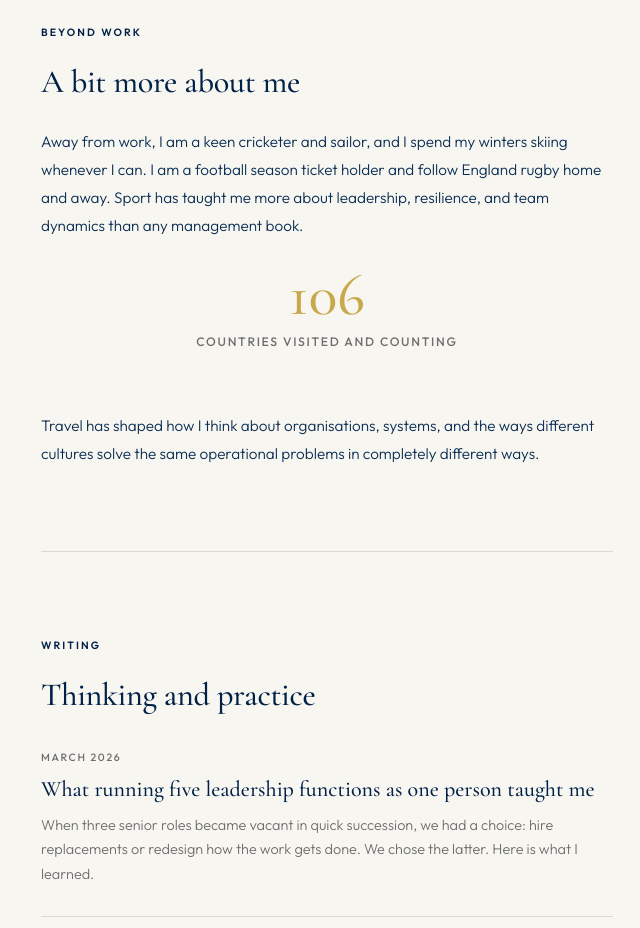
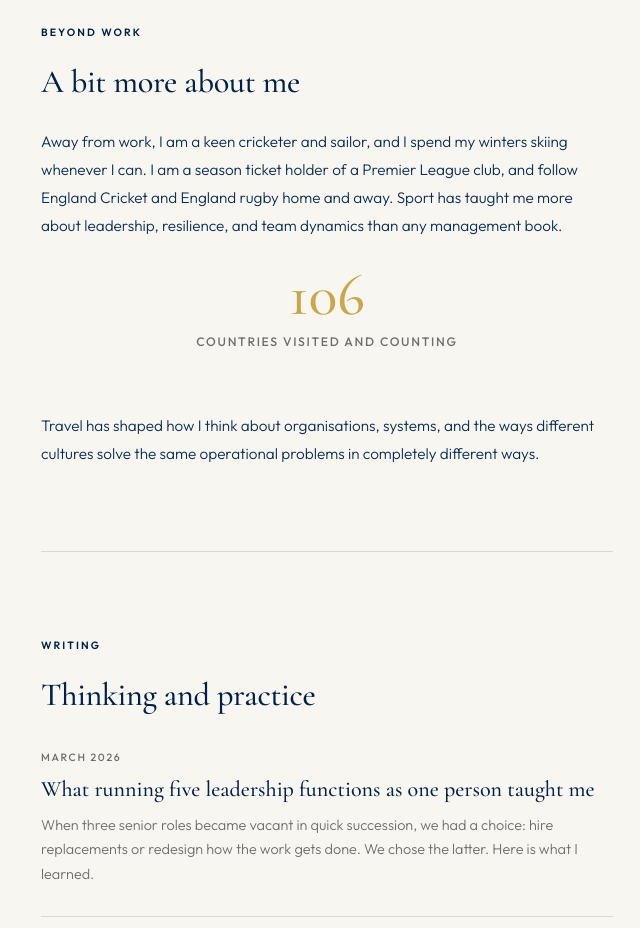
Before and after one commit to samwrighton/samwrighton-site, a plain HTML site: page index.html in a window 1280 px wide. Shown: the part 2540-3468 px from the top of the page, without its empty margins (313-953 px from the left). Drawn offline with nearby package versions, Linux system fonts and the light colour scheme; no server answers.

Commit message:
Update index.html

```diff
--- a/index.html
+++ b/index.html
@@ -398,7 +398,7 @@
         <h2>A bit more about me</h2>
         <div class="about-text">
             <p>
-                Away from work, I am a keen cricketer and sailor, and I spend my winters skiing whenever I can. I am a football season ticket holder and follow England rugby home and away. Sport has taught me more about leadership, resilience, and team dynamics than any management book.
+                Away from work, I am a keen cricketer and sailor, and I spend my winters skiing whenever I can. I am a season ticket holder of a Premier League club, and follow England Cricket and England rugby home and away. Sport has taught me more about leadership, resilience, and team dynamics than any management book.
             </p>
         </div>
 
```
